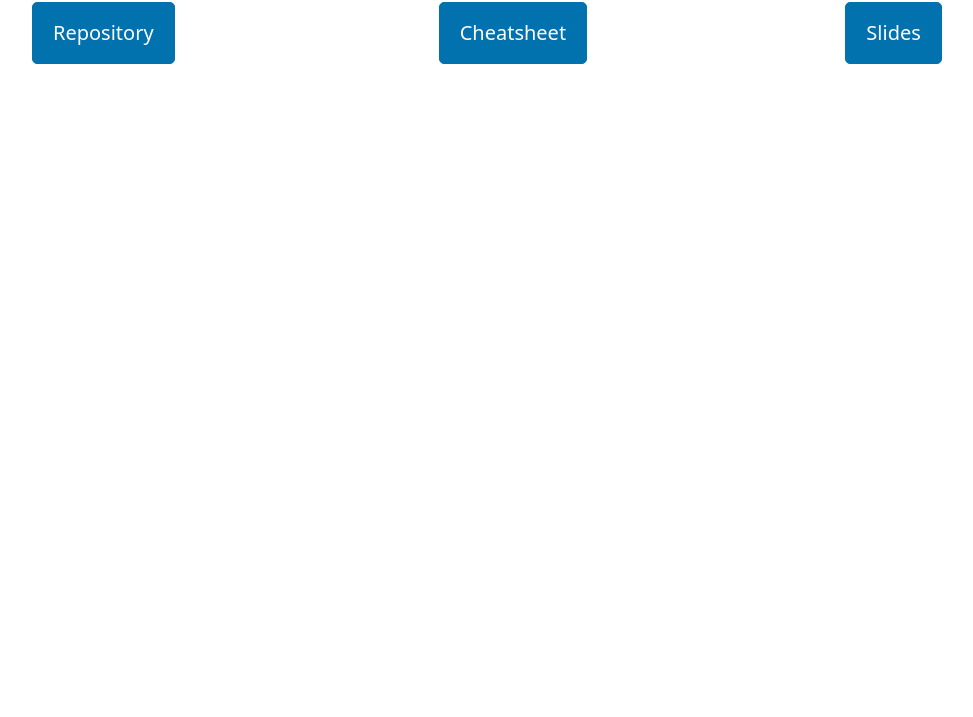
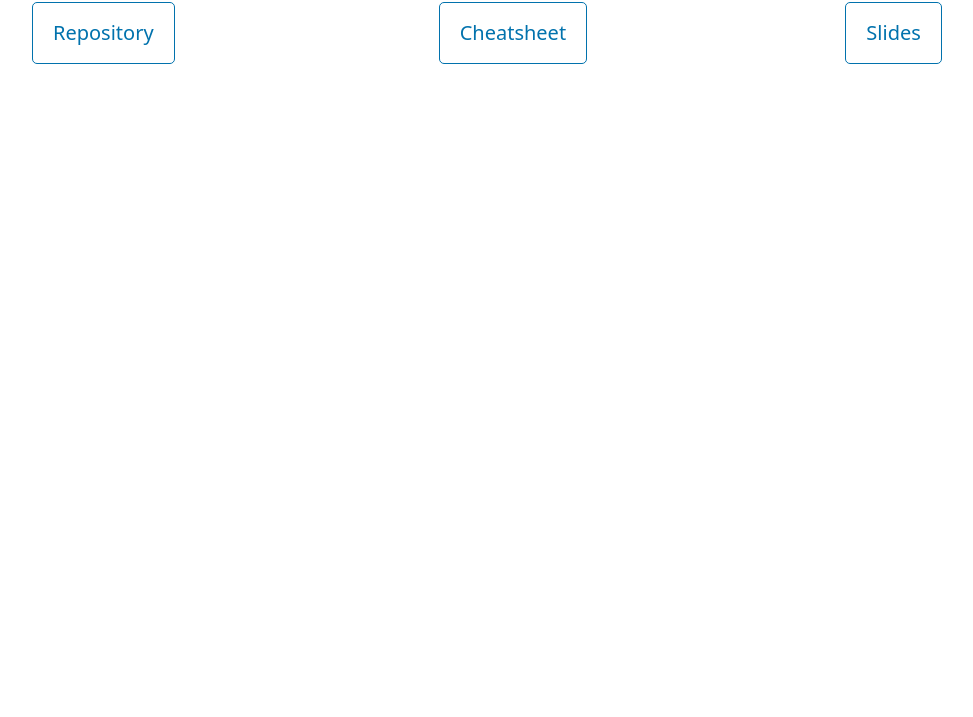
Before and after one commit to ProGM/extreme-game-development-phaser, a website: page cheatsheet/src/index.html in a window 1280 px wide. Shown: the part 83-800 px from the top of the page, without its empty margins (8-981 px from the left). Drawn offline with nearby package versions, Linux system fonts and the light colour scheme.

Commit message:
fix: broken CI

```diff
--- a/cheatsheet/src/index.html
+++ b/cheatsheet/src/index.html
@@ -16,17 +16,17 @@
     <div class="grid">
       <div>
         <a href="https://github.com/ProGM/extreme-game-development-phaser">
-          <button>Repository</button>
+          <button class="outline">Repository</button>
         </a>
       </div>
       <div>
         <a href="./cheatsheet">
-          <button>Cheatsheet</button>
+          <button class="outline">Cheatsheet</button>
         </a>
       </div>
       <div>
         <a href="./slides.pdf">
-          <button>Slides</button>
+          <button class="outline">Slides</button>
         </a>
       </div>
     </div>
```
Also changed, not shown: .github/workflows/static.yml.
